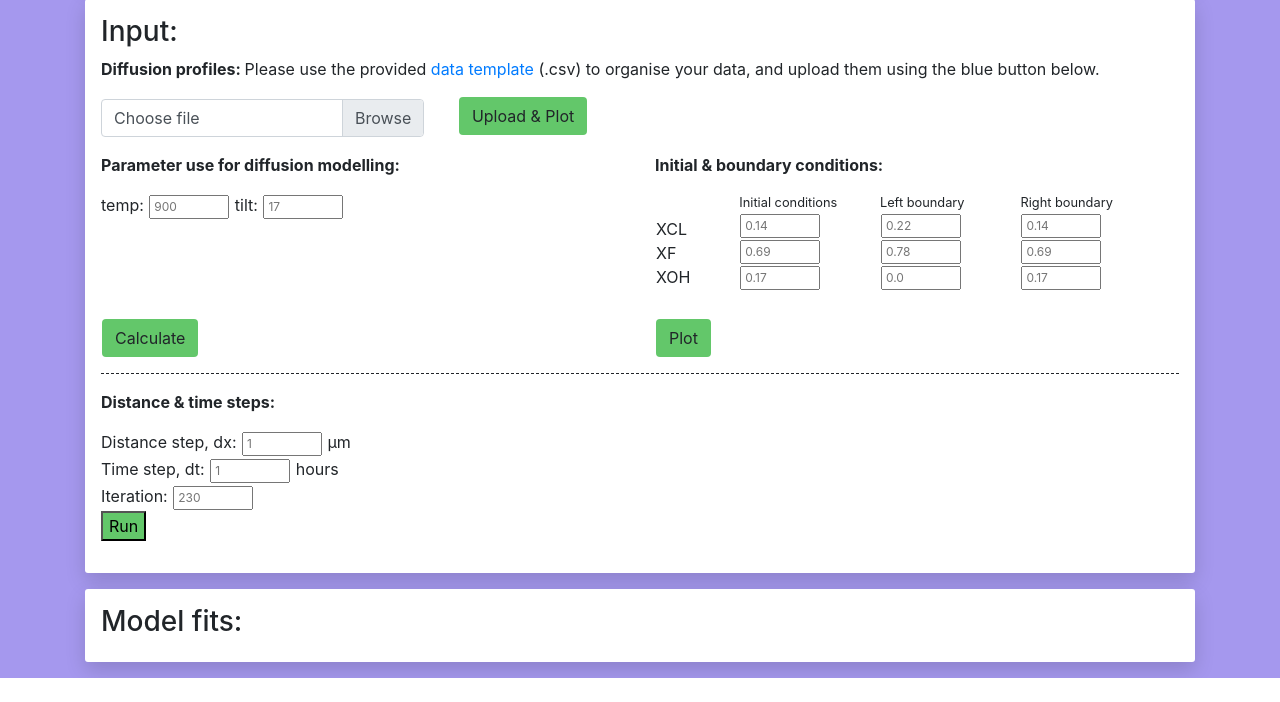
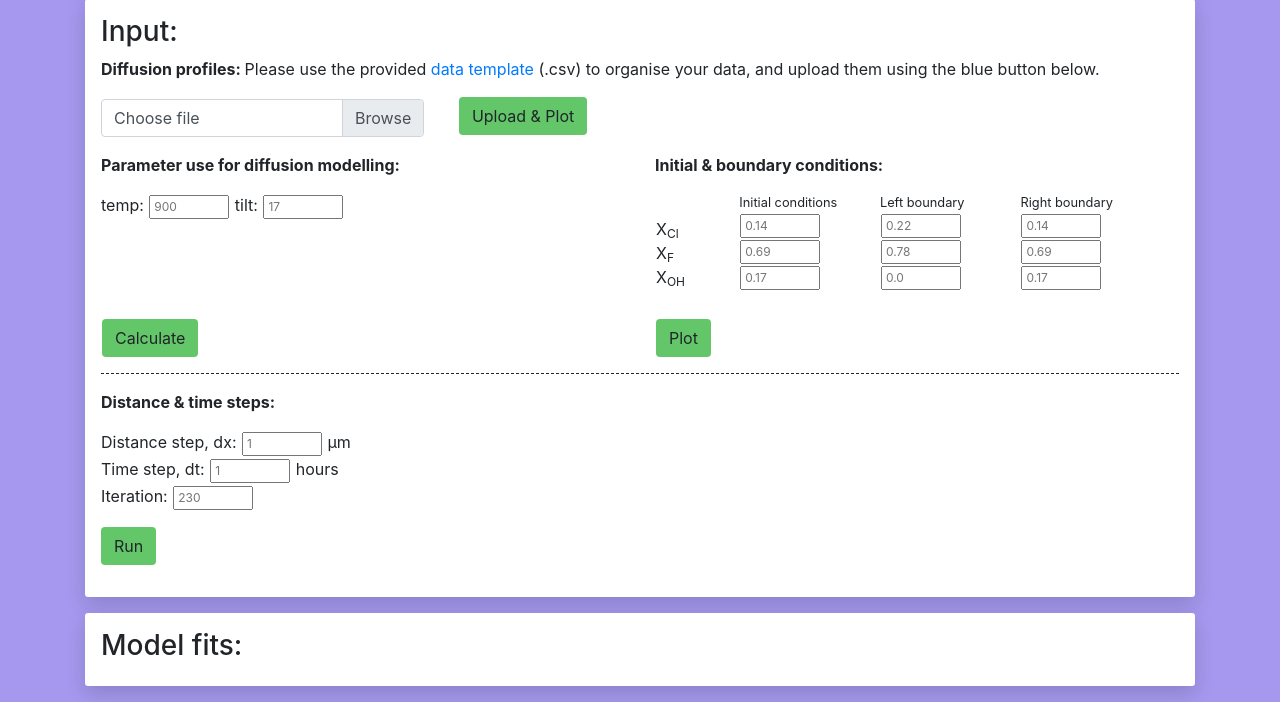
Before and after one commit to SeriousCorgi/ApTimer, a Django app: page / in a window 1280 px wide. Shown: the part 271-973 px from the top of the page. Before the commit the page ends 949 px from the top, so only its background shows below. Run offline with Django 3.2, Linux system fonts and the light colour scheme; some libraries are stand-ins or nearby versions.

Commit message:
minor change

```diff
--- a/templates/index.html
+++ b/templates/index.html
@@ -71,9 +71,9 @@
                         <div class="row pr-5 mb-3">
                             <div class="col-2 pl-3">
                                 <br>
-                                <span>XCL</span><br>
-                                <span>XF</span><br>
-                                <span>XOH</span>
+                                <span>X<sub>Cl</sub></span><br>
+                                <span>X<sub>F</sub></span><br>
+                                <span>X<sub>OH</sub></span>
                             </div>
                             <div class="col">
                                 <small>Initial conditions</small>
@@ -101,12 +101,13 @@
             </div>
 
             <hr style="border-top: 1px dashed">
+
             <p><b>Distance & time steps:</b></p>
             <form action="" class="distime">
                 Distance step, dx: <input type="text" placeholder="1" id="dx"> µm <br>
                 Time step, dt: <input type="text" placeholder="1" id="dt"> hours <br>
                 Iteration: <input type="text" placeholder="230" id="iteration"><br>
-                <button class="button-distime" type="button">Run</button>
+                <button class="btn button-distime mt-3" type="button">Run</button>
             </form>
         </div>
 
```
